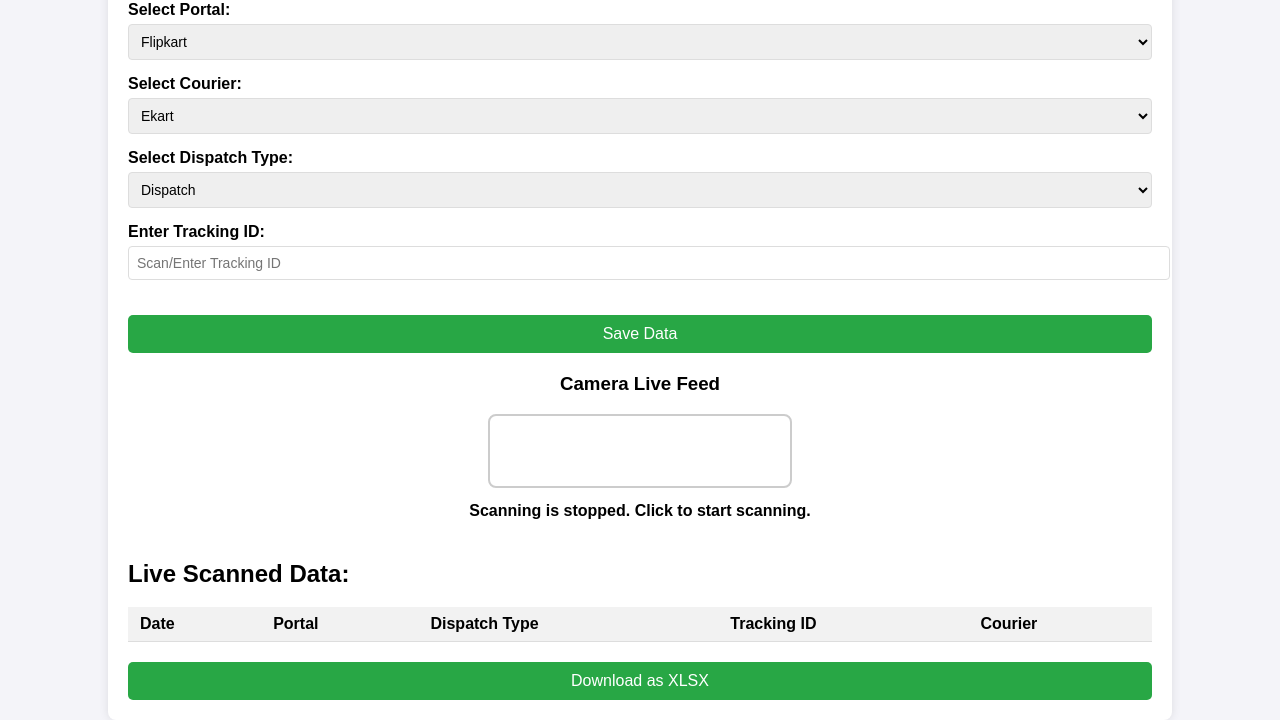
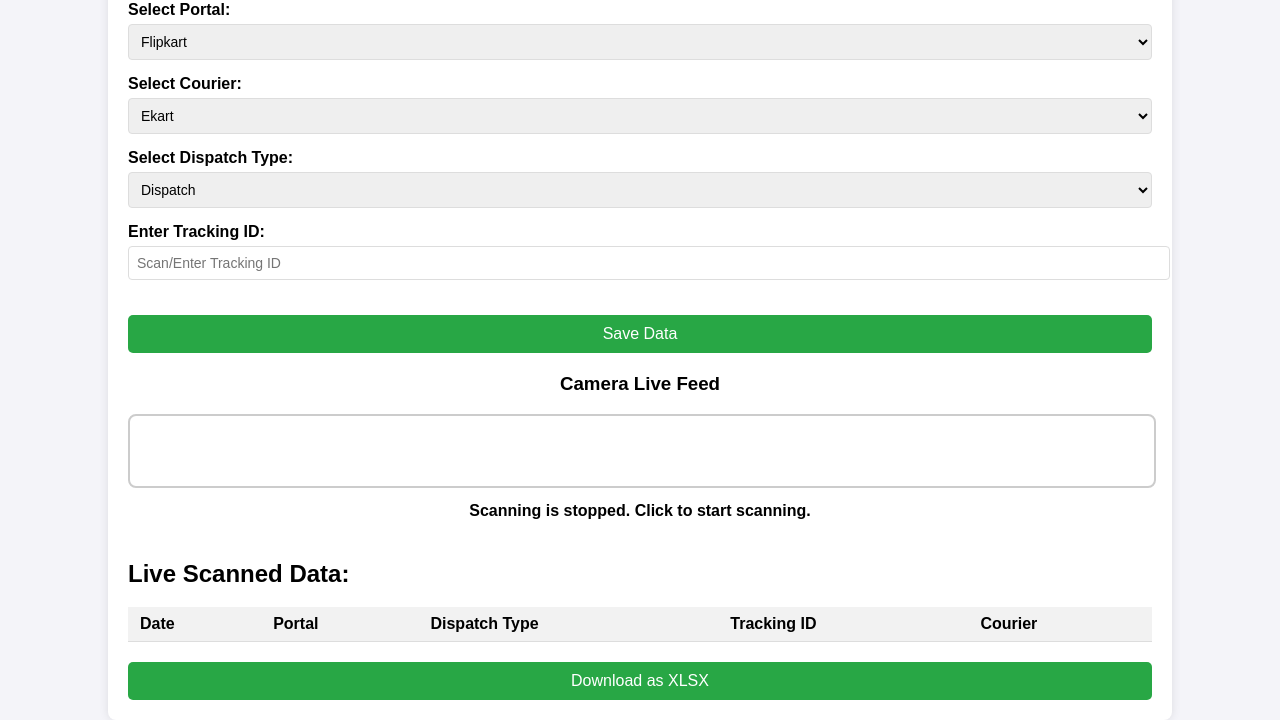
Before and after one commit to bhikandeshmukh/dispatchmanager, a plain HTML site: page index.html in a window 1280 px wide. Shown: the part 129-849 px from the top of the page. Drawn offline with Linux system fonts and the light colour scheme.

Commit message:
Update index.html

```diff
--- a/index.html
+++ b/index.html
@@ -77,7 +77,7 @@
         }
         #scanner {
             width: 100%;
-            max-width: 300px; /* Fixed size for Code 128 */
+            max-width: auto; /* Fixed size for Code 128 */
             height: 70px; /* Fixed height */
             border: 2px solid #ccc;
             border-radius: 8px;
```
